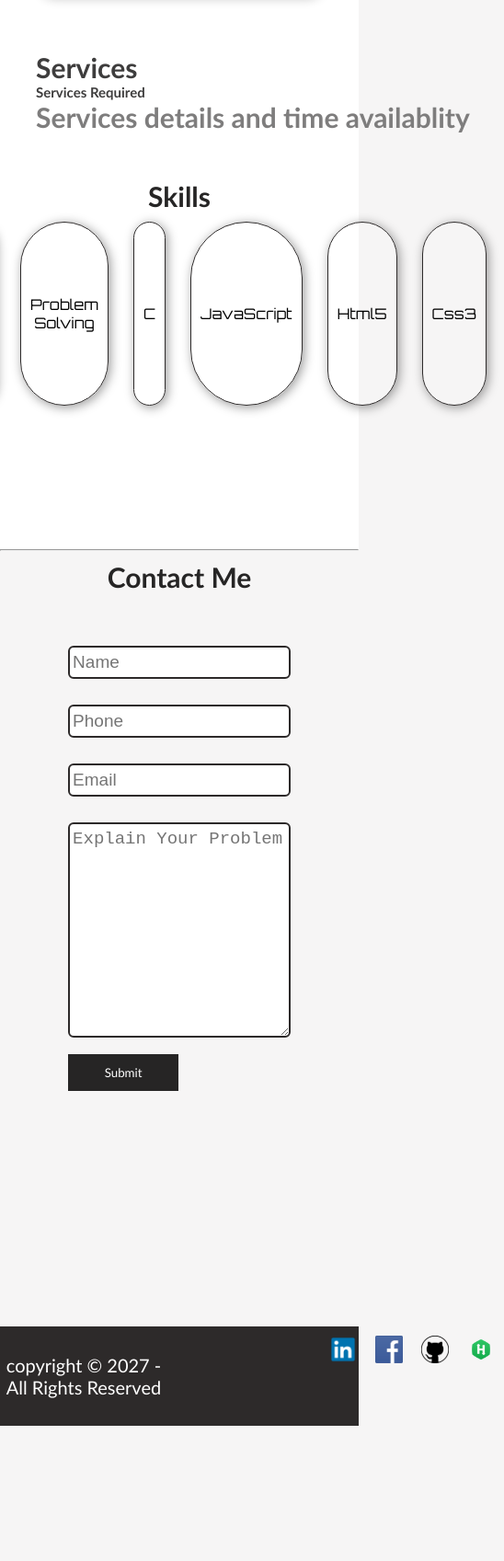
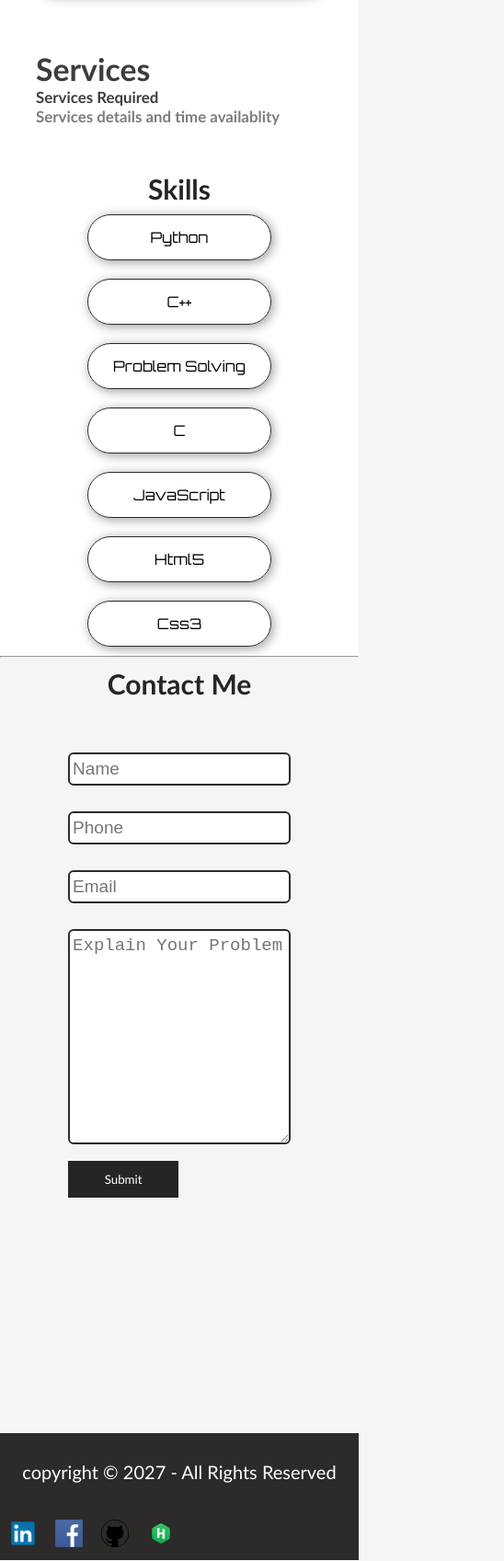
Before and after one commit to HassanButt2019/Portfolia-1-2020, a plain HTML site: page site/index.html in a window 390 px wide. Shown: the part 1051-2748 px from the top of the page at 92% size, 548 px wide, since content can reach past the window. Before the commit the page ends 2601 px from the top, so only its background shows below. Drawn offline with Linux system fonts and the light colour scheme.

Commit message:
Add files via upload

```diff
--- a/site/css/style.css
+++ b/site/css/style.css
@@ -49,6 +49,7 @@ section
     background-color: #fff;
     box-shadow: 2px 2px 2px rgba(0,0,0,0.2);
     padding: 0px 5%;
+    width: 100%;
 }
 .menu ul
 {
@@ -95,6 +96,7 @@ margin: 45px 0px 25px;
     left: 13%;
     top: 42%;
     transform: translate(-13%,-42%);
+    margin: 0 auto;
 }
 .text-container button
 {
@@ -196,17 +198,16 @@ button:active
 }
 .skills
 {
-
     align-items: center;
     margin: 0 auto;
+    background-color: white;
 }
 
 .services
 {
-    height: 600px;
     background-color: #fff;
     padding: 2% 10% 0px 10%;
-
+    overflow:hidden;
 }
 .services-text
 {
@@ -235,7 +236,7 @@ button:active
     font-size: 30px;
 
 }
-.box1 ,.box2 , .box3 ,.box4 ,.box5 , .box6 , .box7
+.box
 {
     width: 200px;
     height: 200px;
@@ -256,7 +257,7 @@ button:active
 {
     text-align: center;
     color: #262525;
-    margin: 10px;
+    justify-content: center;
     font-size:30px;
     font-family: 'Gill Sans', 'Gill Sans MT', Calibri, 'Trebuchet MS', sans-serif;
 }
@@ -265,6 +266,7 @@ button:active
     text-align: center;
     display: flex;
     justify-content: center;
+
 }
 .contact
 {
@@ -309,6 +311,8 @@ footer
     height: 100%;
     display: flex;
     background-color: #2d2a2a;
+    position: static;
+    bottom: 0;
 }
 
 .text-footer
@@ -388,7 +392,7 @@ footer
     .h-nav
     {
         height: 52px;
-        width: 100%;
+        width: 120%;
     }
     .v-class
     {
@@ -463,4 +467,48 @@ footer
     justify-content: center;
     margin-top: 2px;
 }
+.services-text p:nth-child(1)
+{
+    font-size: 4vh;
+
 }
+.services-text p:nth-child(2)
+{
+    font-size: 2vh;
+}
+.services-text p:nth-child(3)
+{
+    font-size: 2vh;
+}
+.box-container
+{
+    flex-direction: column;
+}
+.box
+{
+    margin-top: 10px;
+    margin: 10px auto;
+    height: 50px;
+}
+.skill-head
+{
+   display: inline-block;
+   padding: 20px 10px;
+}
+footer
+{
+    display: block;
+    width: 100%;
+    margin-bottom: 40px;
+    text-align: center;
+}
+.social
+{
+    width: 0;
+}
+
+.social-logos
+{
+    margin:0;
+}
+}
--- a/site/index.html
+++ b/site/index.html
@@ -57,21 +57,23 @@
         </p>
         <p>Services Required</p>
         <p>Services details and time availablity</p>
+        </div>
     </div>
+    <div class="skills">
     <h1 id="skill-head">Skills</h1>
         <div class="box-container">
 
-            <div class="box1">Python</div>
-            <div class="box2">C++</div>
-            <div class="box3">Problem Solving</div>
-            <div class="box4">C</div>
-            <div class="box5">JavaScript</div>
-            <div class="box6">Html5</div>
-            <div class="box7">Css3</div>
+            <div class="box">Python</div>
+            <div class="box">C++</div>
+            <div class="box">Problem Solving</div>
+            <div class="box">C</div>
+            <div class="box">JavaScript</div>
+            <div class="box">Html5</div>
+            <div class="box">Css3</div>
         </div>
     </div>
     <hr>
-    <section class="contact">
+    <div class="contact">
         <h2 class="text-center">
             Contact Me
         </h2>
@@ -83,7 +85,7 @@
             <button class="btn btndark">Submit</button>
 
         </div>
-    </section>
+    </div>
     <footer>
         <p class="text-footer background">
         copyright &copy; 2027 - All Rights Reserved
```
